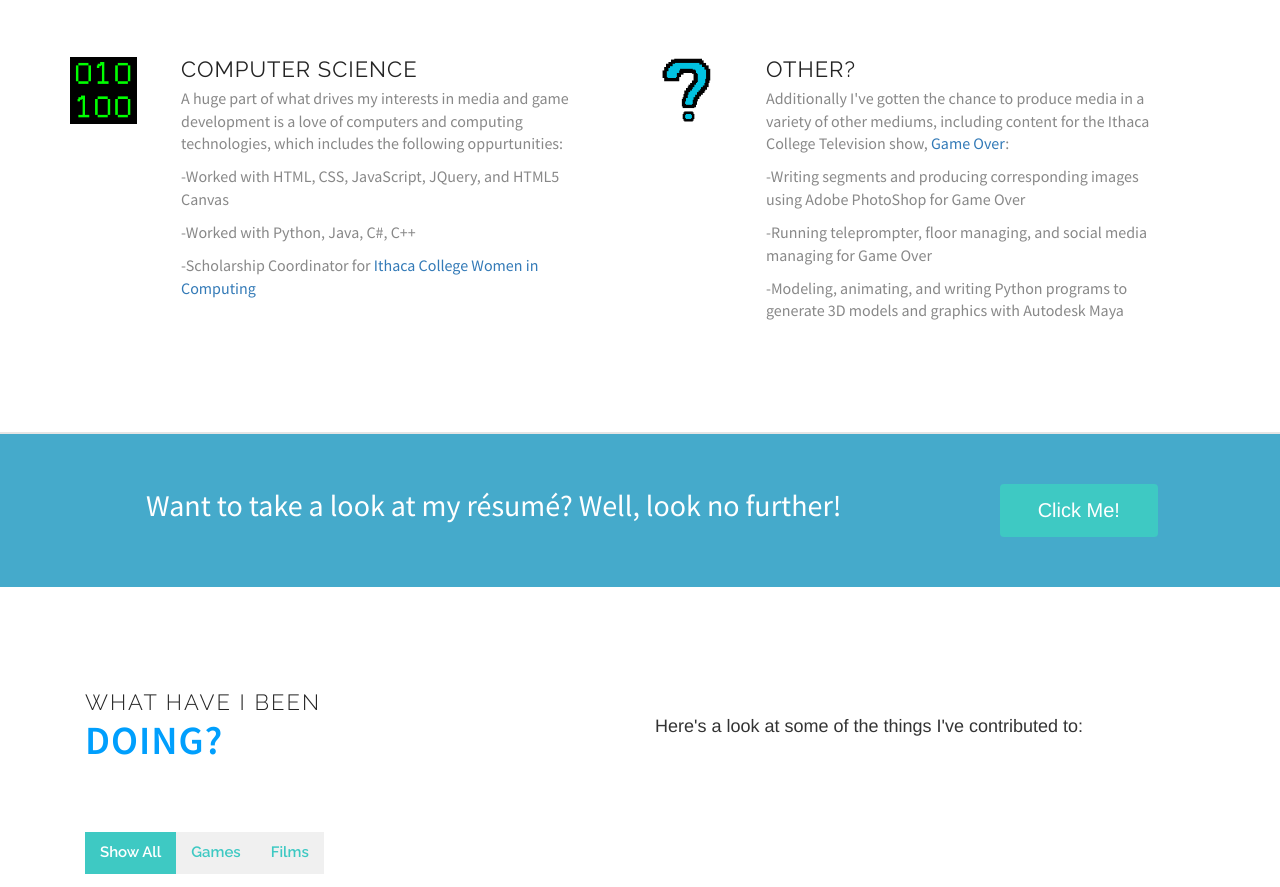
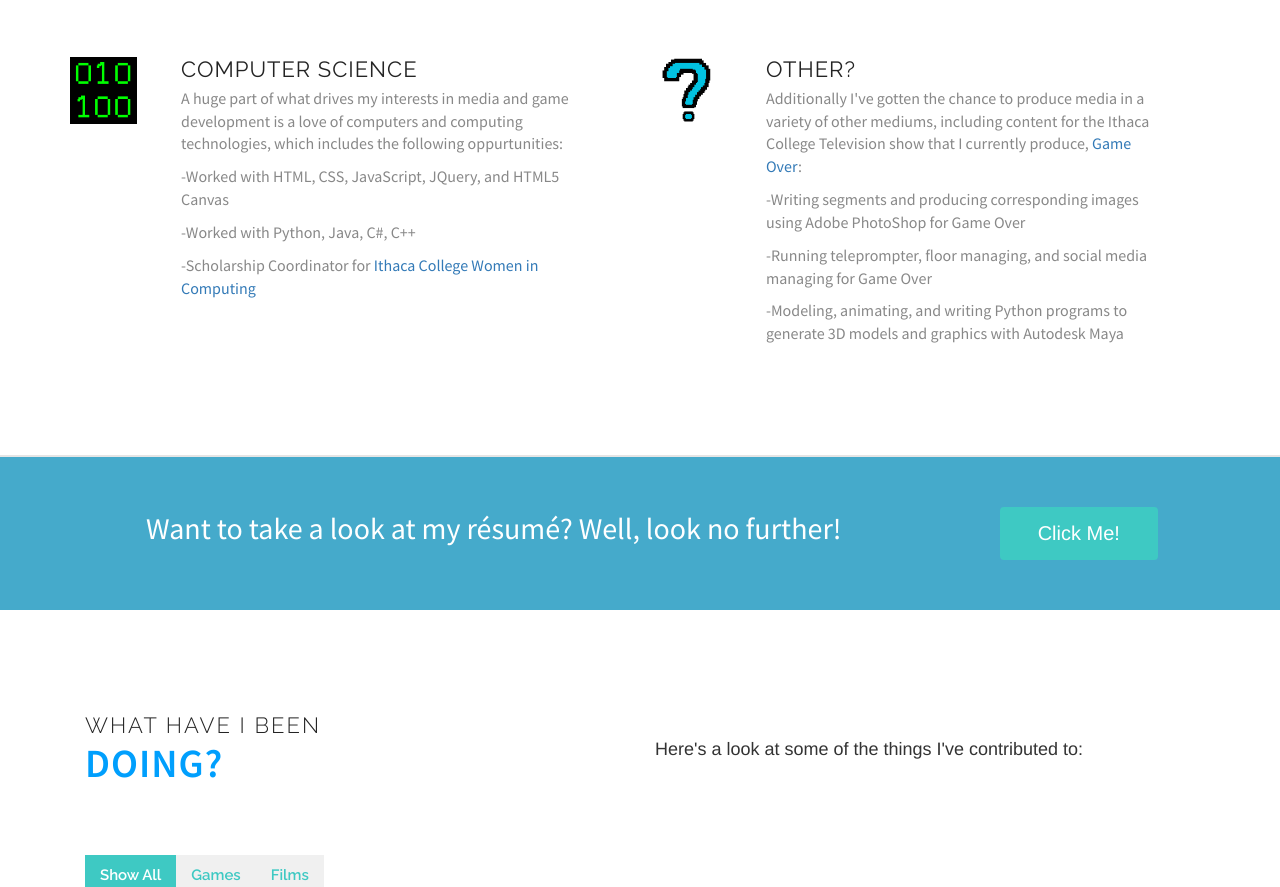
Before and after one commit to KristinaKeenan/KristinaKeenan.github.io, a plain HTML site: page index.html in a window 1280 px wide. Shown: the part 2148-3035 px from the top of the page. Drawn offline with nearby package versions, Linux system fonts and the light colour scheme.

Commit message:
Producer ack

```diff
--- a/index.html
+++ b/index.html
@@ -139,7 +139,7 @@
                   <div class="feature-icons"> <img src="images/qmark4.png" alt="A question mark"/> </div>
                   <div class="fh-desc">
                      <h3>Other?</h3>
-                     <p>Additionally I've gotten the chance to produce media in a variety of other mediums, including content for the Ithaca College Television show, <a href="http://ictv.org/gameover/" title="Game Over" target="_blank">Game Over</a>:</p>
+                     <p>Additionally I've gotten the chance to produce media in a variety of other mediums, including content for the Ithaca College Television show that I currently produce, <a href="http://ictv.org/gameover/" title="Game Over" target="_blank">Game Over</a>:</p>
                      <p>-Writing segments and producing corresponding images using Adobe PhotoShop for Game Over</p>
                      <p>-Running teleprompter, floor managing, and social media managing for Game Over</p>
                      <p>-Modeling, animating, and writing Python programs to generate 3D models and graphics with Autodesk Maya</p>
```
